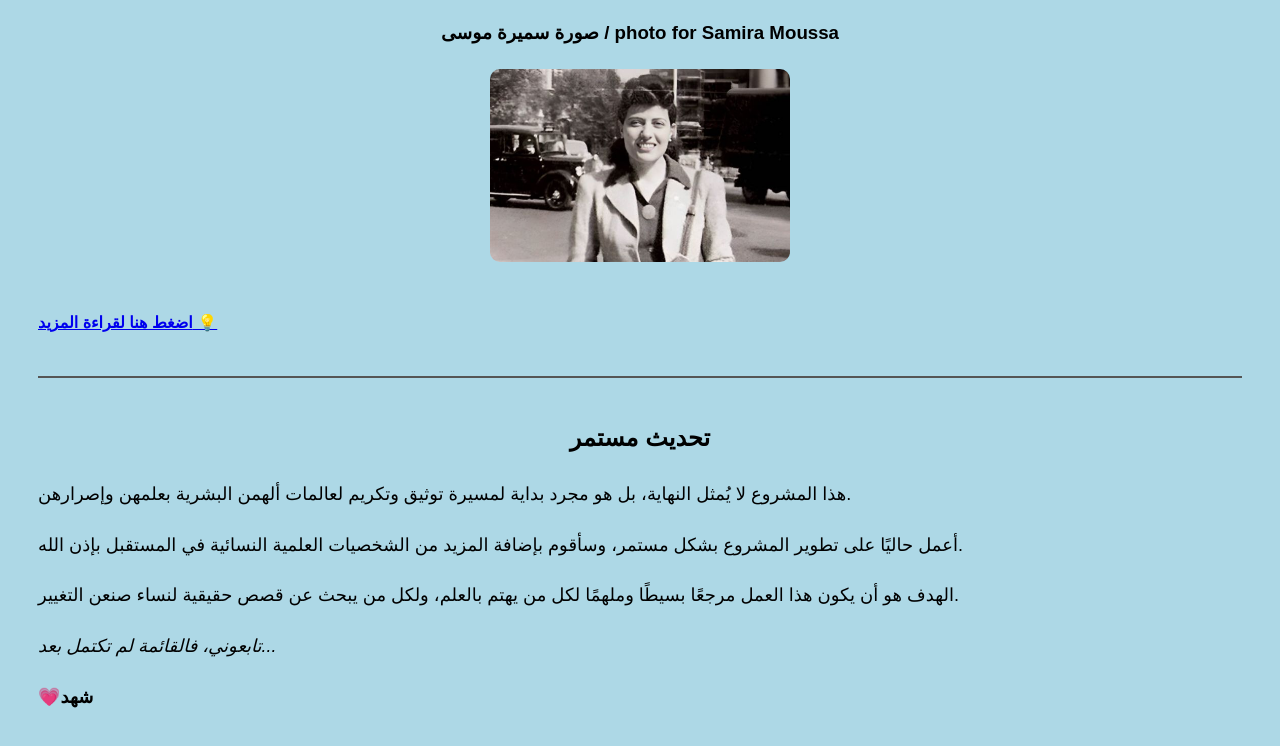
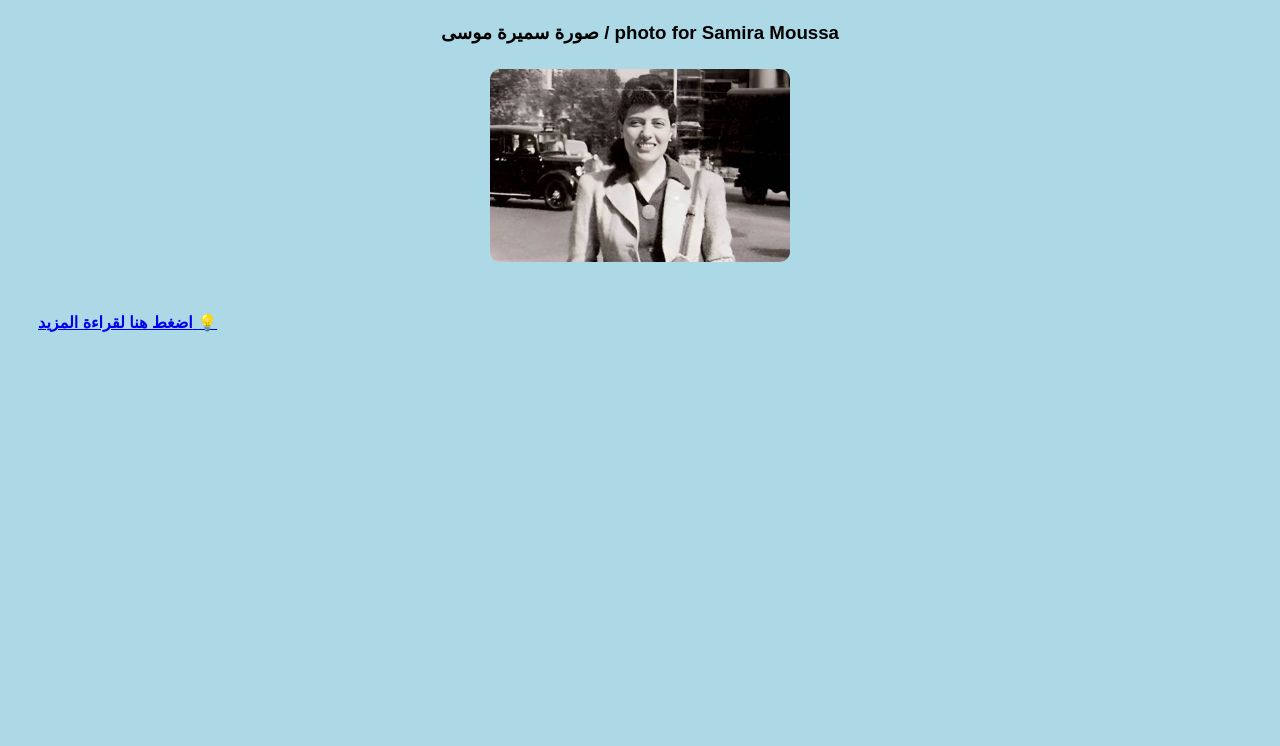
Before and after one commit to shhamdy/Women-in-science, a plain HTML site: page index.html in a window 1280 px wide. Shown: the part 2287-3033 px from the top of the page. After the commit the page ends 2661 px from the top, so only its background shows below. Drawn offline with Linux system fonts and the light colour scheme.

Commit message:
Update index.html

```diff
--- a/index.html
+++ b/index.html
@@ -84,26 +84,4 @@ She earned her bachelor's degree with distinction, then completed her PhD, and b
     <img src="العالمة المصريه سميرة موسى.jpeg" alt="سميرة موسى" width="300"><br>
     <b>اضغط هنا لقراءة المزيد 💡</b>
 </a>
-
-<!-- الجزء التالت: تحديث مستمر -->
-  <hr>
-  <h2>تحديث مستمر</h2>
-
-  <p>
-      هذا المشروع لا يُمثل النهاية، بل هو مجرد بداية لمسيرة توثيق وتكريم لعالمات ألهمن البشرية بعلمهن وإصرارهن.
-  </p>
-
-  <p>
-      أعمل حاليًا على تطوير المشروع بشكل مستمر، وسأقوم بإضافة المزيد من الشخصيات العلمية النسائية في المستقبل بإذن الله.
-  </p>
-
-  <p>
-      الهدف هو أن يكون هذا العمل مرجعًا بسيطًا وملهمًا لكل من يهتم بالعلم، ولكل من يبحث عن قصص حقيقية لنساء صنعن التغيير.
-  </p>
-
-  <p><i>تابعوني، فالقائمة لم تكتمل بعد...</i></p>
-
-  <p style="text-align: left; font-weight: bold;">💗شهد </p>
-
-</body>
 </html>
```
